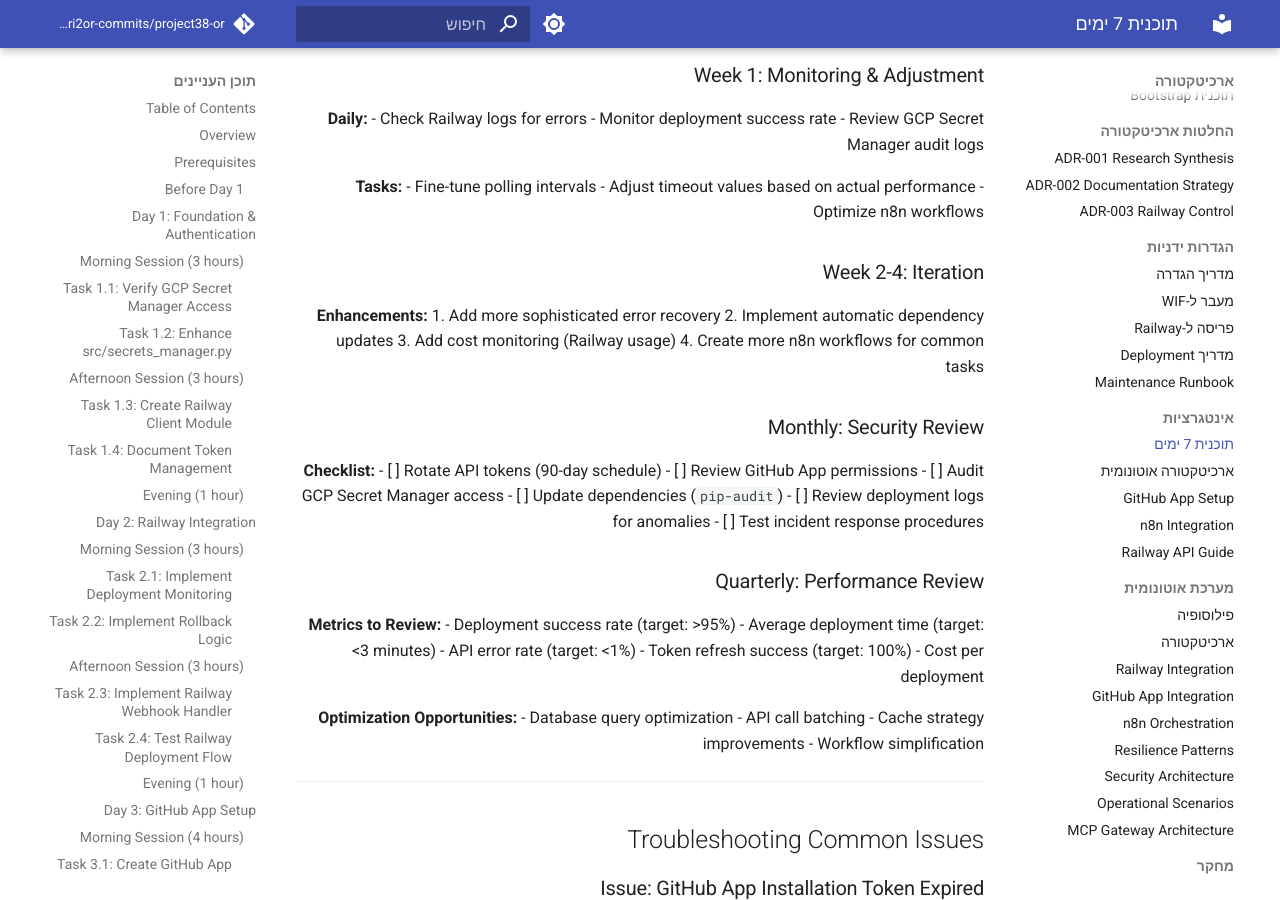
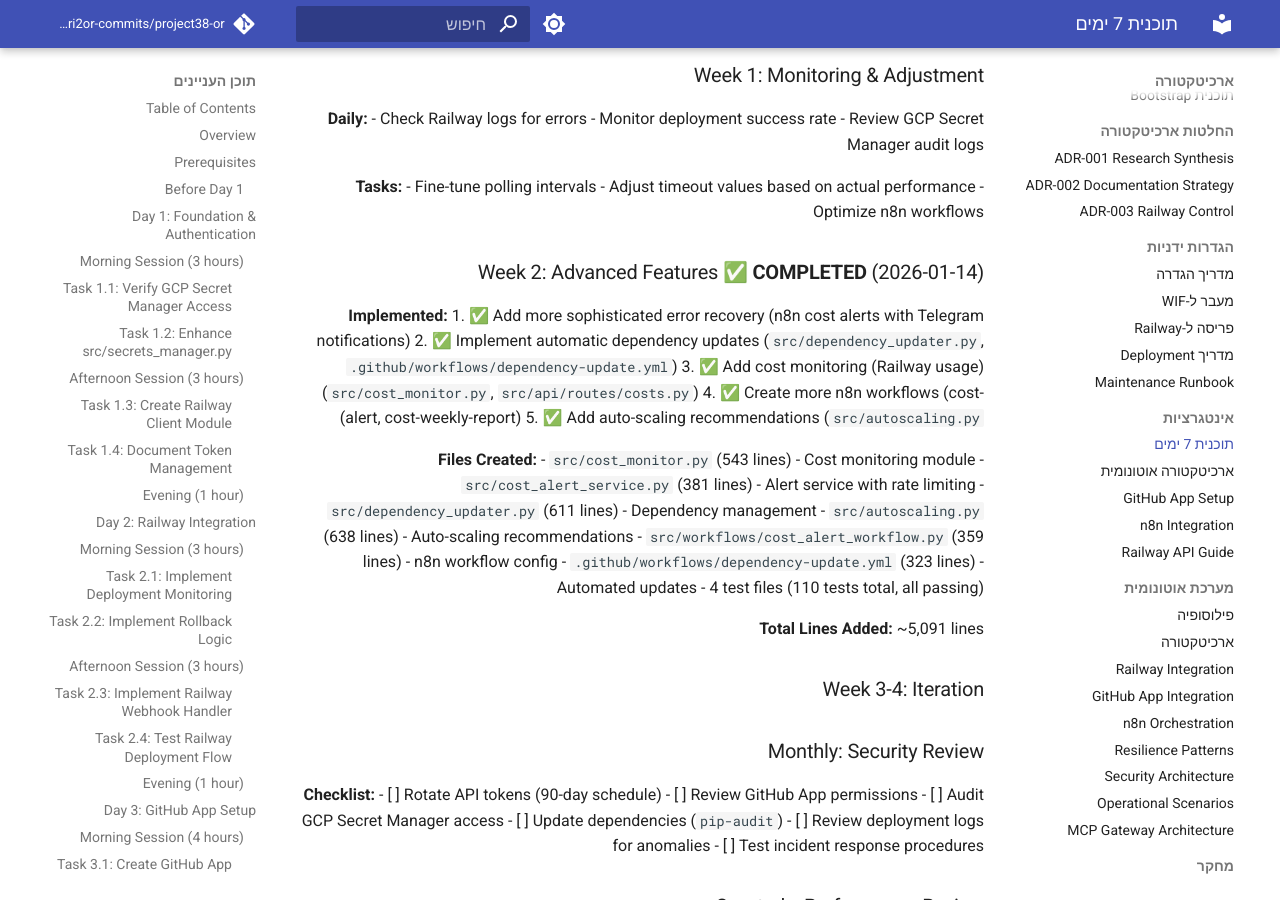
Before and after one commit to edri2or-commits/project38-or, an MkDocs documentation site: the page built from docs/integrations/implementation-roadmap.md, in a window 1280 px wide and 900 px high, scrolled down 36699 px. Built offline with MkDocs 1.6.1 and Material for MkDocs 9.7.7, drawn with Linux system fonts in a browser that asks for light colours; comment, search, counter and statistics services are not loaded; some of the changed text lies outside the part shown.

Commit message:
docs(roadmap): mark Week 2 Post-Launch Maintenance as complete
Week 2 features implemented:
- Cost monitoring (src/cost_monitor.py)
- Cost alerts via n8n/Telegram
- Automatic dependency updates
- Auto-scaling recommendations

110 tests, ~5,091 lines of code added.

```diff
--- a/docs/integrations/implementation-roadmap.md
+++ b/docs/integrations/implementation-roadmap.md
@@ -1903,13 +1903,27 @@ railway logs --service web --environment production | grep ERROR
 - Adjust timeout values based on actual performance
 - Optimize n8n workflows
 
-### Week 2-4: Iteration
-
-**Enhancements:**
-1. Add more sophisticated error recovery
-2. Implement automatic dependency updates
-3. Add cost monitoring (Railway usage)
-4. Create more n8n workflows for common tasks
+### Week 2: Advanced Features ✅ **COMPLETED** (2026-01-14)
+
+**Implemented:**
+1. ✅ Add more sophisticated error recovery (n8n cost alerts with Telegram notifications)
+2. ✅ Implement automatic dependency updates (`src/dependency_updater.py`, `.github/workflows/dependency-update.yml`)
+3. ✅ Add cost monitoring (Railway usage) (`src/cost_monitor.py`, `src/api/routes/costs.py`)
+4. ✅ Create more n8n workflows (cost-alert, cost-weekly-report)
+5. ✅ Add auto-scaling recommendations (`src/autoscaling.py`)
+
+**Files Created:**
+- `src/cost_monitor.py` (543 lines) - Cost monitoring module
+- `src/cost_alert_service.py` (381 lines) - Alert service with rate limiting
+- `src/dependency_updater.py` (611 lines) - Dependency management
+- `src/autoscaling.py` (638 lines) - Auto-scaling recommendations
+- `src/workflows/cost_alert_workflow.py` (359 lines) - n8n workflow config
+- `.github/workflows/dependency-update.yml` (323 lines) - Automated updates
+- 4 test files (110 tests total, all passing)
+
+**Total Lines Added:** ~5,091 lines
+
+### Week 3-4: Iteration
 
 ### Monthly: Security Review
 
@@ -2025,8 +2039,8 @@ gcloud projects get-iam-policy project38-483612 \
 
 ## Next Steps After Launch
 
-1. **Week 1:** Monitor, adjust, optimize
-2. **Week 2:** Add advanced features (cost tracking, auto-scaling)
+1. ~~**Week 1:** Monitor, adjust, optimize~~ ✅ Complete
+2. ~~**Week 2:** Add advanced features (cost tracking, auto-scaling)~~ ✅ Complete (2026-01-14)
 3. **Month 2:** Expand to other workflows (database migrations, backups)
 4. **Month 3:** Add ML-based anomaly detection
 5. **Quarter 2:** Full autonomous operations (no human intervention needed)
```
